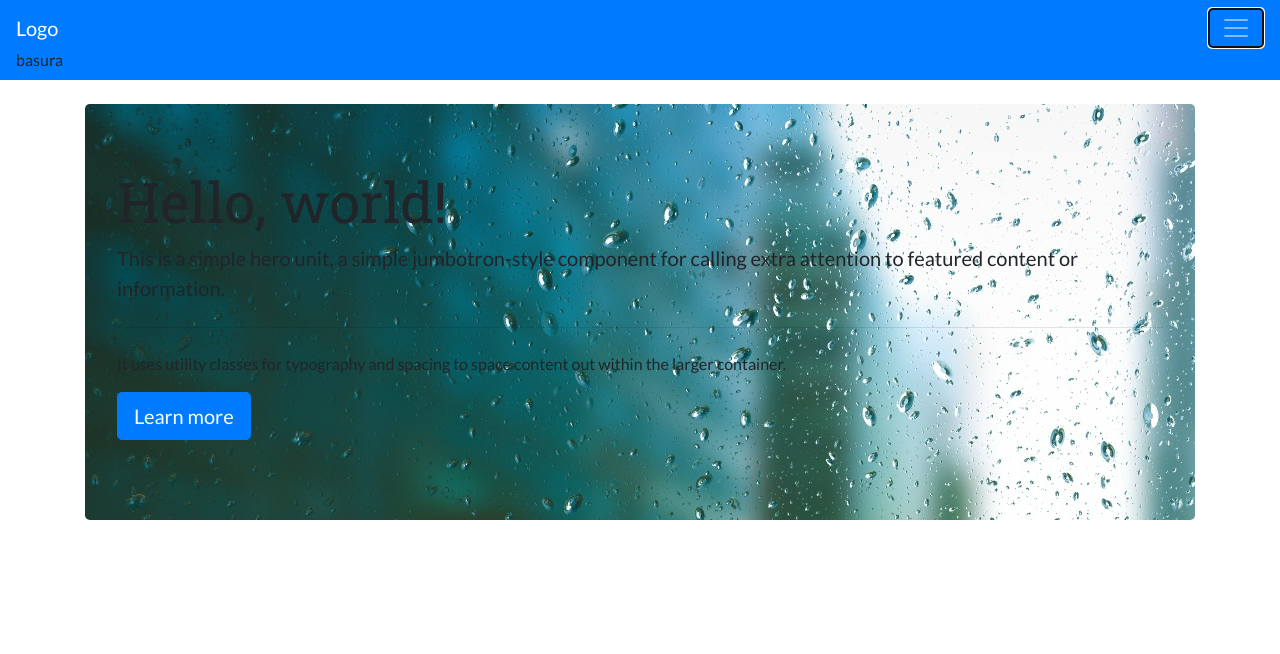
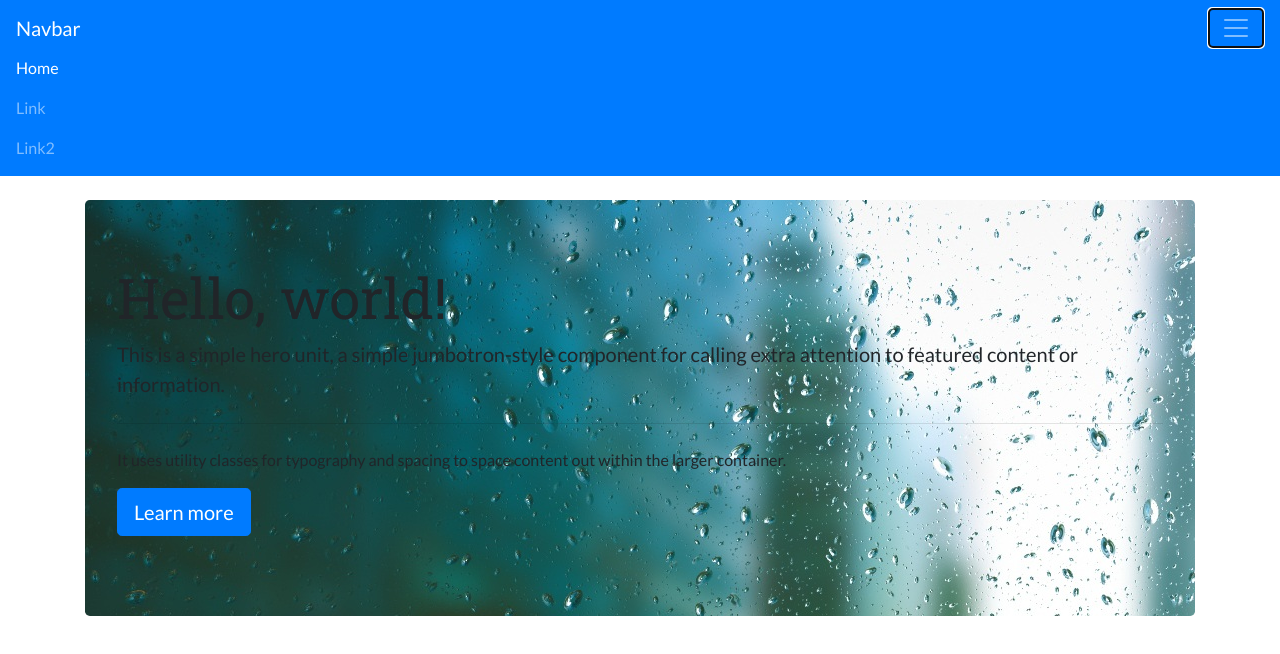
Before and after one commit to nadiaiosorio/pw-01, a plain HTML site: page public/index.html in a window 1280 px wide. Both pictures are taken after a click on the button "Toggle navigation". Drawn offline with nearby package versions, Linux system fonts and the light colour scheme.

Commit message:
Update index.html

```diff
--- a/public/index.html
+++ b/public/index.html
@@ -10,13 +10,25 @@
     </head>
     <body>
             <nav class="navbar navbar-dark bg-primary">
-                    <a class="navbar-brand" href="index.html">Logo</a>
+                    <a class="navbar-brand" href="#">Navbar</a>
                     <button class="navbar-toggler" type="button" data-toggle="collapse" data-target="#juanito" aria-controls="juanito" aria-expanded="false" aria-label="Toggle navigation">
-                            <span class="navbar-toggler-icon"></span>
-                          </button>
-                          <div class="collapse navbar-collapse" id="juanito">
-                               basura
-                          </div>
+                      <span class="navbar-toggler-icon"></span>
+                    </button>
+
+                    <div class="collapse navbar-collapse" id="juanito">
+                      <ul class="navbar-nav mr-auto mt-2 mt-lg-0">
+                        <li class="nav-item active">
+                          <a class="nav-link" href="#">Home <span class="sr-only">(current)</span></a>
+                        </li>
+                        <li class="nav-item">
+                          <a class="nav-link" href="#">Link</a>
+                        </li>
+                        </li>
+                        <li class="nav-item">
+                        <a class="nav-link" href="#">Link2</a>
+                        </li>
+                      </ul>
+                    </div>
                   </nav>
     <div class="container">
             <div class="jumbotron portada">
```
